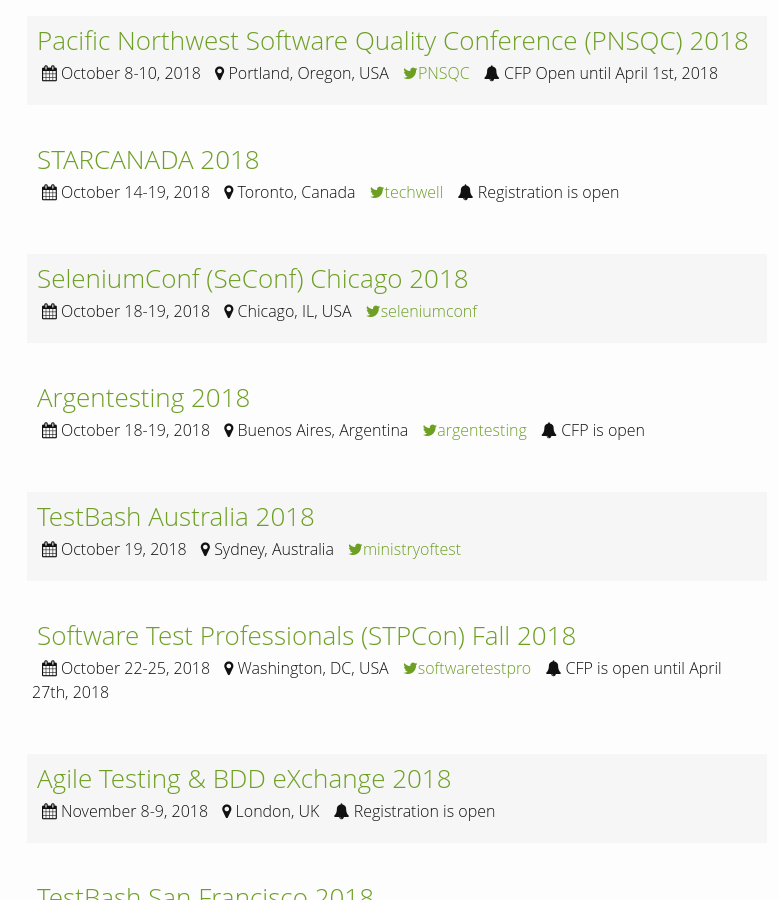
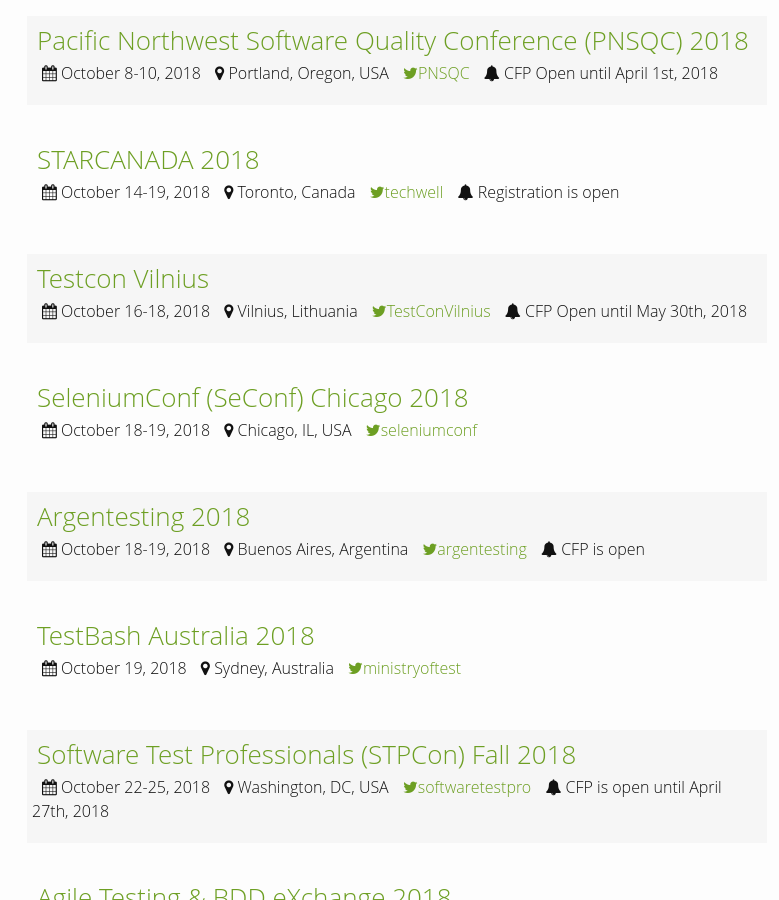
Before and after one commit to TestingConferences/testingconferences.github.io, a Jekyll site: the page built from index.html, in a window 1280 px wide and 900 px high, scrolled down 3954 px. Shown: the whole window, without its empty margins (243-1022 px from the left). Built offline with Jekyll 4.4.1, drawn with Linux system fonts in a browser that asks for light colours.

Commit message:
Add Testcon vilnus

```diff
--- a/_data/current.yml
+++ b/_data/current.yml
@@ -222,6 +222,13 @@
   twitter: techwell
   status: Registration is open
 
+- name: Testcon Vilnius
+  location: Vilnius, Lithuania
+  dates: "October 16-18, 2018"
+  url: http://www.testcon.lt/
+  twitter: TestConVilnius
+  status: CFP Open until May 30th, 2018
+
 - name: SeleniumConf (SeConf) Chicago 2018
   location: Chicago, IL, USA
   dates: "October 18-19, 2018"
```
